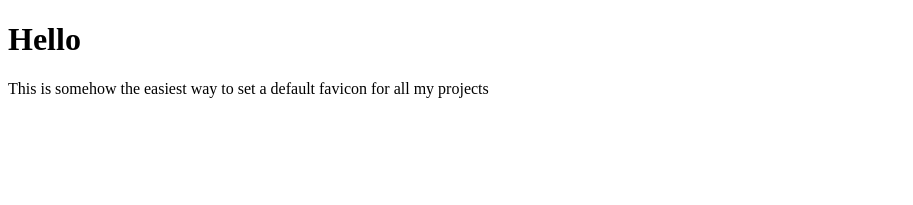
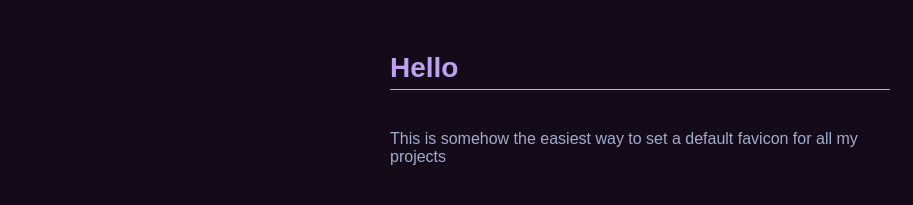
Before and after one commit to mymoomin/mymoomin.github.io, a plain HTML site: page index.html in a window 1280 px wide. Shown: the whole page, without its empty margins (0-913 px from the left). Drawn offline with Linux system fonts and the light colour scheme.

Commit message:
Make it look nice

```diff
--- a/index.html
+++ b/index.html
@@ -1,5 +1,6 @@
 <!DOCTYPE html>
 <html lang="en">
+
 <head>
     <meta charset="UTF-8">
     <meta http-equiv="X-UA-Compatible" content="IE=edge">
@@ -15,8 +16,40 @@
     <meta name="msapplication-TileColor" content="#603cba">
     <meta name="theme-color" content="#4c2493">
 </head>
+<style>
+    body {
+        font-family: sans-serif;
+        font-weight: 500;
+        background-color: var(--background-primary);
+        color: var(--text-normal);
+        margin: 2rem auto;
+        max-width: 500px;
+        padding: 20px;
+    }
+
+    h1 {
+        color: var(--header-primary);
+        border-bottom: 1px solid var(--header-primary);
+        font-size: 28px;
+        font-weight: 600;
+        margin: 0 0 40px 0;
+        padding: 0 0 5px 0;
+    }
+
+    p {
+        color: var(--text-normal)
+    }
+
+    :root {
+        --header-primary: #c0a0f0;
+        --text-normal: #a0accc;
+        --background-primary: #150a19;
+    }
+</style>
+
 <body>
     <h1>Hello</h1>
     <p>This is somehow the easiest way to set a default favicon for all my projects</p>
 </body>
+
 </html>
```
